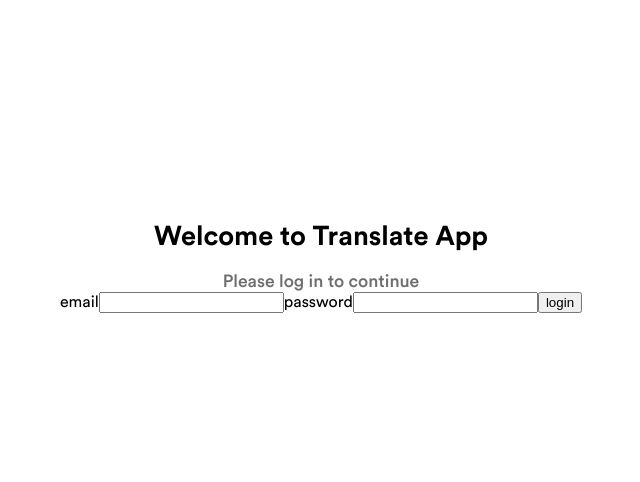
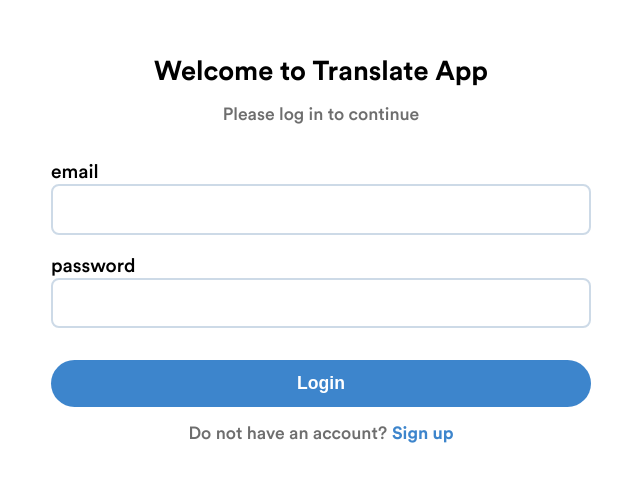
Before and after one commit to andreviallon/translate-app, a Next.js app: page /login in a window 1280 px wide. Shown: the part 142-624 px from the top of the page, without its empty margins (319-959 px from the left). Built offline with nearby package versions, Linux system fonts and the light colour scheme.

Commit message:
WIP: styling login form

```diff
--- a/components/LoginForm.tsx
+++ b/components/LoginForm.tsx
@@ -4,11 +4,17 @@ import { GlobalStyles } from "../core/global";
 import { ThemeProvider } from "styled-components";
 import { lightTheme } from "../core/theme";
 import { Formik, Field, Form } from 'formik';
+import { Theme } from '../context/theme/ThemeState';
 
 interface Values {
     email: string;
     password: string;
 }
+
+const CenterPageContent = styled.div`
+    height: 100vh;
+    margin: 0 auto;
+`;
 
 const FlexContainer = styled.div`
     height: 100vh;
@@ -20,12 +26,55 @@ const FlexContainer = styled.div`
 
 const H1 = styled.h1`
     font-size: 1.7rem;
+    margin: 0;
 `;
 
 const Info = styled.span`
     font-size: 1.1rem;
     color: ${({ theme }) => theme.mediumGray};
-    font-weight: 500
+    font-weight: 500;
+    margin: 1rem 0;
+`;
+
+const FormikStyles = styled.div`
+    display: flex;
+    flex-direction: column;
+    max-width: 600px;
+    margin: 0 auto;
+
+    input {
+        border: 2px solid ${({ theme }) => theme.lightPrimary};
+        padding: 0.8rem;
+        border-radius: 8px;
+        font-size: 1.1rem;
+    }
+`;
+
+const Label = styled.label`
+    display: flex;
+    font-size: 1.2rem;
+    font-weight: 500;
+    margin: 1.2rem 0 0;
+`;
+
+const Button = styled.button`
+    background-color: ${({ theme }) => theme.primary};
+    color: white;
+    font-size: 1.1rem;
+    font-weight: 600;
+    border-radius: 100px;
+    border: none;
+    padding: 0.8rem;
+    cursor: pointer;
+    transition: all 0.1s;
+    margin-top: 2rem;
+`;
+
+const Anchor = styled.a`
+    color: ${({ theme }) => theme.primary };
+    margin-left: 0.3rem;
+    font-weight: 600;
+    cursor: pointer;
 `;
 
 export default function LoginForm() {
@@ -37,6 +86,7 @@ export default function LoginForm() {
     return (
         <ThemeProvider theme={lightTheme}>
             <GlobalStyles />
+            <CenterPageContent>
                 <Container>
                     <Row>
                         <Col sm={12} md={8} lg={6} offset={{ md: 2, lg: 3 }}>
@@ -45,17 +95,21 @@ export default function LoginForm() {
                                 <Info>Please log in to continue</Info>
                                 <Formik initialValues={{ email: '', password: '' }} onSubmit={(values: Values) => {handleLogin(values)}}>
                                         <Form>
-                                    <label htmlFor="email">email</label>
-                                    <Field id="email" name="email" type="email"/>
-                                    <label htmlFor="password">password</label>
-                                    <Field id="password" name="password" type="password"/>
-                                    <button type="submit">login</button>
+                                            <FormikStyles>
+                                                <Label htmlFor="email">email</Label>
+                                                <Field name="email" type="email"/>
+                                                <Label htmlFor="password">password</Label>
+                                                <Field name="password" type="password"/>
+                                                <Button type="submit">Login</Button>
+                                            </FormikStyles>
                                         </Form>
                                 </Formik>
+                                <Info>Do not have an account?<Anchor>Sign up</Anchor></Info>
                             </FlexContainer>
                         </Col>
                     </Row>
                 </Container>
+            </CenterPageContent>
         </ThemeProvider>
     )
 }
--- a/core/global.ts
+++ b/core/global.ts
@@ -22,4 +22,8 @@ export const GlobalStyles = createGlobalStyle`
         color: inherit;
         text-decoration: none;
     }
+
+    textarea:focus, input:focus{
+        outline: none;
+    }
 `;
--- a/core/theme.ts
+++ b/core/theme.ts
@@ -1,11 +1,15 @@
 export const lightTheme = {
     body: "#FFFFFF",
     text: "#000000",
-    mediumGray: "#6E6E6E"
+    mediumGray: "#6E6E6E",
+    primary: "#3D85CC",
+    lightPrimary: "#CDDAE7"
 };
 
 export const darkTheme = {
     body: "#212024",
     text: "#FFFFFF",
-    mediumGray: "#6E6E6E"
+    mediumGray: "#6E6E6E",
+    primary: "#3D85CC",
+    lightPrimary: "#CDDAE7"
 };
--- a/styles/globals.scss
+++ b/styles/globals.scss
@@ -25,7 +25,3 @@
     font-style: black;
     font-weight: 900;
 }
-
-$blue: #287CC9;
-$light-blue: #EEF6FE;
-$gray: #CDDAE7;
```
Lines whose indentation alone changed are shown as unchanged.
